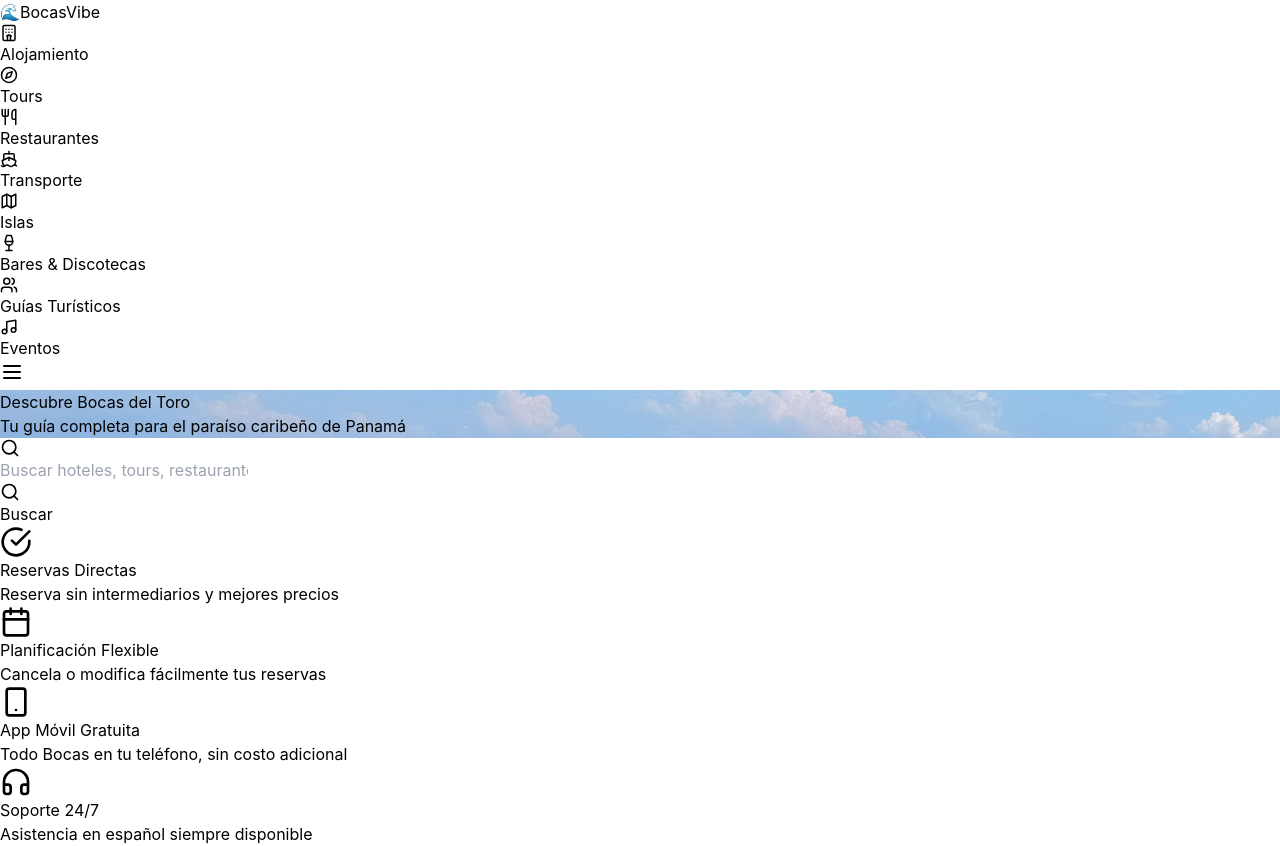
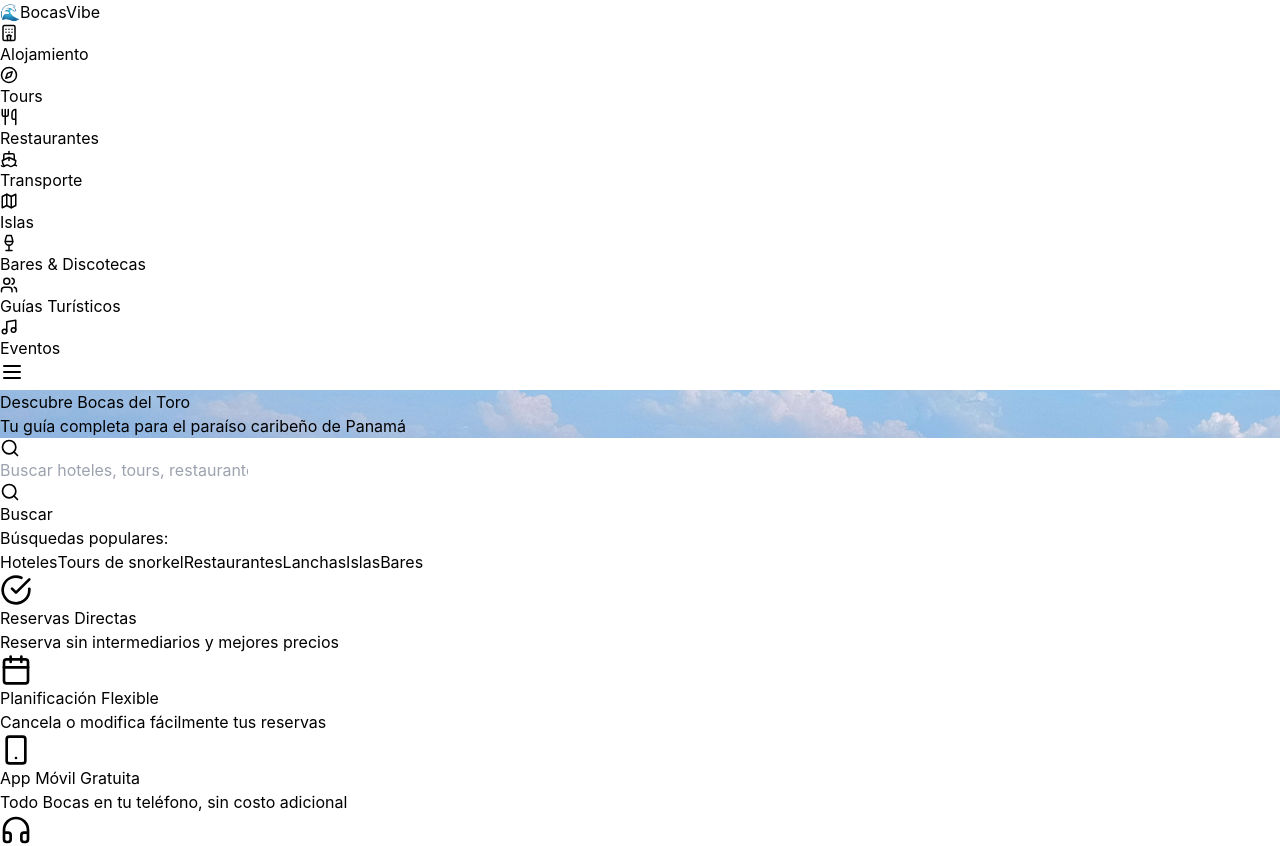
Before and after one commit to gringoglobalchanel-debug/bocas-vibe, a React (Vite) app: page / in a window 1280 px wide. Shown: the top 846 px of the page. Built offline with nearby package versions, Linux system fonts and the light colour scheme.

Commit message:
feat: Add global search functionality
- Implement keyword-based search routing
- Map 50+ Spanish keywords to corresponding pages
- Add popular searches as shortcuts
- Redirect users to appropriate sections
- Handle exact and partial matches

```diff
--- a/src/components/Home/HeroSection.jsx
+++ b/src/components/Home/HeroSection.jsx
@@ -1,13 +1,127 @@
 import React, { useState } from 'react'
+import { useNavigate } from 'react-router-dom'
 import { Search } from 'lucide-react'
 
 const HeroSection = () => {
   const [searchQuery, setSearchQuery] = useState('')
+  const navigate = useNavigate()
+
+  // Mapeo de palabras clave a rutas
+  const keywordRoutes = {
+    // Hoteles y alojamiento
+    'hotel': '/alojamiento',
+    'hoteles': '/alojamiento',
+    'alojamiento': '/alojamiento',
+    'hospedaje': '/alojamiento',
+    'resort': '/alojamiento',
+    'hostal': '/alojamiento',
+    'airbnb': '/alojamiento',
+    'cabaña': '/alojamiento',
+    'bungalow': '/alojamiento',
+
+    // Tours y actividades
+    'tour': '/tours',
+    'tours': '/tours',
+    'excursión': '/tours',
+    'excursiones': '/tours',
+    'actividad': '/tours',
+    'actividades': '/tours',
+    'aventura': '/tours',
+    'snorkel': '/tours',
+    'snorkeling': '/tours',
+    'buceo': '/tours',
+    'surf': '/tours',
+    'bioluminiscencia': '/tours',
+    'delfines': '/tours',
+
+    // Restaurantes
+    'restaurante': '/restaurantes',
+    'restaurantes': '/restaurantes',
+    'comida': '/restaurantes',
+    'cenar': '/restaurantes',
+    'almorzar': '/restaurantes',
+    'desayunar': '/restaurantes',
+    'bar': '/restaurantes',
+    'mariscos': '/restaurantes',
+    'gastronomía': '/restaurantes',
+
+    // Transporte
+    'transporte': '/transporte',
+    'taxi': '/transporte',
+    'lancha': '/transporte',
+    'water taxi': '/transporte',
+    'bote': '/transporte',
+    'barco': '/transporte',
+    'golf cart': '/transporte',
+    'bicicleta': '/transporte',
+    'alquiler': '/transporte',
+    'movilidad': '/transporte',
+
+    // Islas
+    'isla': '/islas',
+    'islas': '/islas',
+    'playa': '/islas',
+    'playas': '/islas',
+    'colon': '/islas',
+    'bastimentos': '/islas',
+    'carenero': '/islas',
+    'zapatillas': '/islas',
+    'solarte': '/islas',
+
+    // Bares y vida nocturna
+    'discoteca': '/bares',
+    'fiesta': '/bares',
+    'noche': '/bares',
+    'nocturno': '/bares',
+    'música': '/bares',
+    'baile': '/bares',
+    'copas': '/bares',
+    'coctel': '/bares',
+
+    // Eventos
+    'evento': '/eventos',
+    'eventos': '/eventos',
+    'festival': '/eventos',
+    'concierto': '/eventos',
+    'celebración': '/eventos'
+  }
 
   const handleSearch = (e) => {
     e.preventDefault()
-    console.log('Buscando:', searchQuery)
+
+    if (!searchQuery.trim()) return
+
+    const query = searchQuery.toLowerCase().trim()
+
+    // Buscar coincidencias exactas primero
+    for (const [keyword, route] of Object.entries(keywordRoutes)) {
+      if (query === keyword) {
+        navigate(route)
+        return
+      }
+    }
+
+    // Buscar coincidencias parciales
+    for (const [keyword, route] of Object.entries(keywordRoutes)) {
+      if (query.includes(keyword)) {
+        navigate(route)
+        return
+      }
+    }
+
+    // Si no encuentra coincidencia, mostrar mensaje o redirigir a página de búsqueda
+    alert(`No encontramos resultados para "${searchQuery}". Intenta con palabras como: hotel, tour, restaurante, transporte, etc.`)
+    // Alternativamente: navigate('/busqueda', { state: { query: searchQuery } })
   }
+
+  const popularSearches = [
+    { term: 'Hoteles', route: '/alojamiento' },
+    { term: 'Tours de snorkel', route: '/tours' },
+    { term: 'Restaurantes', route: '/restaurantes' },
+    { term: 'Lanchas', route: '/transporte' },
+    { term: 'Islas', route: '/islas' },
+    { term: 'Bares', route: '/bares' }
+  ]
 
   return (
     <div className="space-y-8">
@@ -51,6 +165,26 @@ const HeroSection = () => {
               <span>Buscar</span>
             </button>
           </div>
+
+          {/* Búsquedas populares */}
+          <div className="mt-4">
+            <p className="text-sm text-gray-600 mb-2">Búsquedas populares:</p>
+            <div className="flex flex-wrap gap-2">
+              {popularSearches.map((search, index) => (
+                <button
+                  key={index}
+                  type="button"
+                  onClick={() => {
+                    setSearchQuery(search.term)
+                    setTimeout(() => document.querySelector('form').requestSubmit(), 100)
+                  }}
+                  className="text-xs bg-gray-100 hover:bg-gray-200 text-gray-700 px-3 py-1 rounded-full transition-colors"
+                >
+                  {search.term}
+                </button>
+              ))}
+            </div>
+          </div>
         </form>
       </div>
     </div>
```
